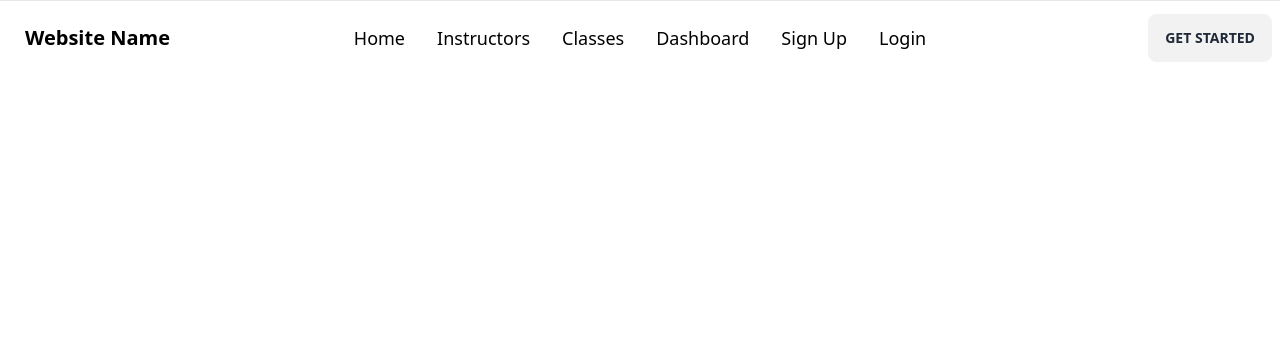
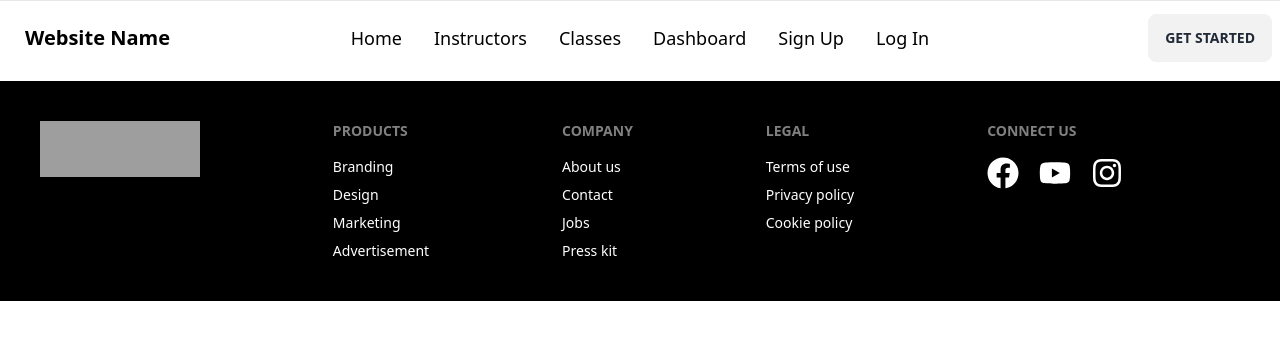
Before and after one commit to aminulislam2002/game-genious-institute, a React (Vite) app: page / in a window 1280 px wide. Shown: the top 340 px of the page. Built offline with nearby package versions, Linux system fonts and the light colour scheme; grey boxes are pictures that could not be loaded.

Commit message:
add footer

```diff
--- a/package.json
+++ b/package.json
@@ -14,6 +14,7 @@
     "match-sorter": "^6.3.1",
     "react": "^18.2.0",
     "react-dom": "^18.2.0",
+    "react-icons": "^4.9.0",
     "react-router-dom": "^6.12.0",
     "sort-by": "^1.2.0"
   },
--- a/src/layouts/MainLayout.jsx
+++ b/src/layouts/MainLayout.jsx
@@ -1,11 +1,13 @@
 import { Outlet } from "react-router-dom";
 import NavBar from "../pages/Shared/NavBar/NavBar";
+import Footer from "../pages/Shared/Footer/Footer";
 
 const MainLayout = () => {
   return (
     <div>
       <NavBar></NavBar>
       <Outlet></Outlet>
+      <Footer></Footer>
     </div>
   );
 };
--- /dev/null
+++ b/src/pages/Shared/Footer/Footer.jsx
@@ -0,0 +1,48 @@
+import { FaFacebook, FaInstagram, FaYoutube } from "react-icons/fa";
+
+const Footer = () => {
+  return (
+    <footer className="footer mt-20 p-10 bg-black text-white">
+      <div>
+        <img src="logo" className="w-40 h-14" alt="" />
+        <div className="text-center font-semibold text-2xl text-purple-800" id="typewriter"></div>
+      </div>
+      <div>
+        <span className="footer-title">Products</span>
+        <a className="link link-hover">Branding</a>
+        <a className="link link-hover">Design</a>
+        <a className="link link-hover">Marketing</a>
+        <a className="link link-hover">Advertisement</a>
+      </div>
+      <div>
+        <span className="footer-title">Company</span>
+        <a className="link link-hover">About us</a>
+        <a className="link link-hover">Contact</a>
+        <a className="link link-hover">Jobs</a>
+        <a className="link link-hover">Press kit</a>
+      </div>
+      <div>
+        <span className="footer-title">Legal</span>
+        <a className="link link-hover">Terms of use</a>
+        <a className="link link-hover">Privacy policy</a>
+        <a className="link link-hover">Cookie policy</a>
+      </div>
+      <div>
+        <span className="footer-title">Connect Us</span>
+        <div className="flex gap-5">
+          <a className="link link-hover">
+            <FaFacebook className="w-8 h-8"></FaFacebook>
+          </a>
+          <a className="link link-hover">
+            <FaYoutube className="w-8 h-8"></FaYoutube>
+          </a>
+          <a className="link link-hover">
+            <FaInstagram className="w-8 h-8"></FaInstagram>
+          </a>
+        </div>
+      </div>
+    </footer>
+  );
+};
+
+export default Footer;
--- a/src/pages/Shared/NavBar/NavBar.jsx
+++ b/src/pages/Shared/NavBar/NavBar.jsx
@@ -19,7 +19,7 @@ const NavBar = () => {
         <Link to="/signUp">Sign Up</Link>
       </li>
       <li>
-        <Link to="/logIn">Login</Link>
+        <Link to="/logIn">Log In</Link>
       </li>
     </>
   );
--- /dev/null
+++ b/src/pages/SignIn/SignIn.jsx
@@ -0,0 +1,9 @@
+const SignIn = () => {
+  return (
+    <div>
+      <h1>Sign In</h1>
+    </div>
+  );
+};
+
+export default SignIn;
--- /dev/null
+++ b/src/pages/SignUp/SignUp.jsx
@@ -0,0 +1,9 @@
+const SignUp = () => {
+  return (
+    <div>
+      <h1>Sing Up</h1>
+    </div>
+  );
+};
+
+export default SignUp;
```
Also changed, not shown: src/routes/Route.jsx (+10 -0 lines), 1 other file (tests, documents, lock files or other folders).
